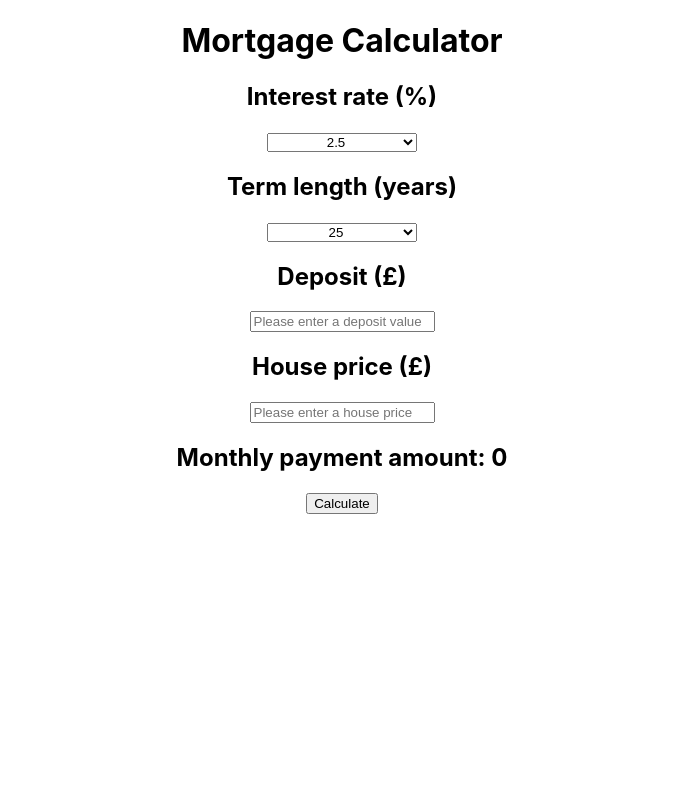
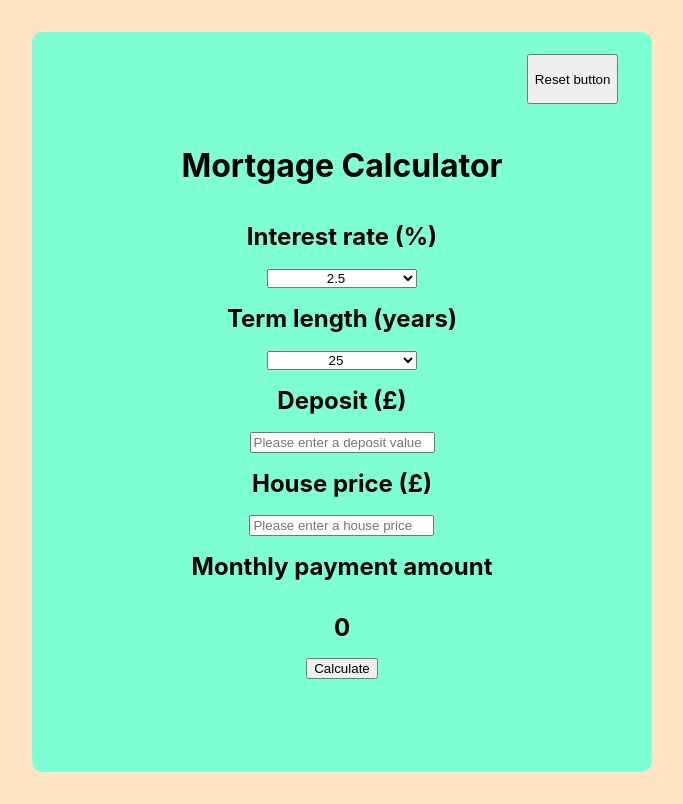
Before and after one commit to Luke-Goodridge/Mortgage-Calculator, a React (Create React App) app: page / in a window 1280 px wide. Shown: the whole page, without its empty margins (298-981 px from the left). Built offline with nearby package versions, Linux system fonts and the light colour scheme.

Commit message:
Added in some styling

```diff
--- a/src/App.css
+++ b/src/App.css
@@ -1,44 +1,51 @@
-.App {
-  text-align: center;
+body {
+  background-color: bisque;
 }
 
-.App-logo {
-  height: 40vmin;
-  pointer-events: none;
+.MortgageCalc {
+  background-color: aquamarine;
+  border-radius: 10px;
+  display: flex;
+  position: relative;;
+  justify-content: center;
+  align-items: center;
+  flex-direction: column;
+  margin: 4vh auto;
+  text-align: center;
+  transition: .4s;
+  max-width: 600px;
+  height: 90vh;
+  padding: 10px;
 }
 
-@media (prefers-reduced-motion: no-preference) {
-  .App-logo {
-    animation: App-logo-spin infinite 20s linear;
-  }
-}
-
-.App-header {
-  background-color: #282c34;
-  min-height: 100vh;
-  display: flex;
-  flex-direction: column;
-  align-items: center;
-  justify-content: center;
-  font-size: calc(10px + 2vmin);
-  color: white;
-}
-
-select {
+.Dropdown {
   width: 150px;
   text-align: center;
   text-align-last: center;
 }
-
-.App-link {
-  color: #61dafb;
+#resetBtn {
+  position: absolute;
+  top: -20px;
+  right: -100px;
+  height: 50px;
 }
 
-@keyframes App-logo-spin {
-  from {
-    transform: rotate(0deg);
-  }
-  to {
-    transform: rotate(360deg);
+h1 {
+  width: 100%;
+}
+h2 {
+  margin: 1rem;
+}
+
+
+
+/* Responsiveness */
+
+
+/* Small screens */
+@media only screen and (max-width: 800px) {
+  .MortgageCalc {
+    margin: 4vh;
+    font-size: small;
   }
 }
--- a/src/App.js
+++ b/src/App.js
@@ -84,7 +84,7 @@ class App extends Component {
 
   render(){
     return (
-      <div className="App">
+      <div className="MortgageCalc">
         <MortgageCalc
         //props for the main app-container.js
         inputPriceHandler={this.inputPriceHandler}
@@ -97,16 +97,13 @@ class App extends Component {
         termLength={this.state.termLength}
         termDropdownHandler={this.termDropdownHandler}
         termLengthArray={this.state.termLengthArray}
-        />
-        <button onClick={
-          //runs the calc function with the current state properties
-          this.setupMortgageCalculation.bind(this,
+        //calculate button
+        calculateButton={this.setupMortgageCalculation.bind(this,
           this.state.deposit,
           this.state.housePrice,
           this.state.interestAmount,
-          this.state.termLength)}>
-          Calculate
-        </button>
+          this.state.termLength)}
+        />
       </div>
 
     );
--- a/src/dropdown/dropdown.js
+++ b/src/dropdown/dropdown.js
@@ -4,7 +4,7 @@ import React from 'react';
 const Dropdown = (value,array,handler) => {
     let index = 0;
     return (
-        <select value={value} onChange={handler}>
+        <select value={value} onChange={handler} className="Dropdown">
         {array.map((option)=>
             <option key={index++} value={option}>{option}</option>
         )}
--- a/src/mortgageCalculator/mortgageCalculator.js
+++ b/src/mortgageCalculator/mortgageCalculator.js
@@ -3,7 +3,8 @@ import Dropdown from '../dropdown/dropdown';
 
 const mortgageCalculator = (props) => {
     return (
-        <div className="App">
+        <div className="MortgageCalc">
+            <button id="resetBtn">Reset button</button>
             <h1>Mortgage Calculator</h1>
             <div>
                 <h2>Interest rate (%)</h2>
@@ -33,7 +34,9 @@ const mortgageCalculator = (props) => {
                 ></input>
             </div>
             {/* displays the total to the user */}
-            <h2>Monthly payment amount: {props.monthlyPayment}</h2>
+            <h2>Monthly payment amount</h2>
+            <h2>{props.monthlyPayment}</h2>
+            <button onClick={props.calculateButton}>Calculate</button>
 
         </div>
     );
```
